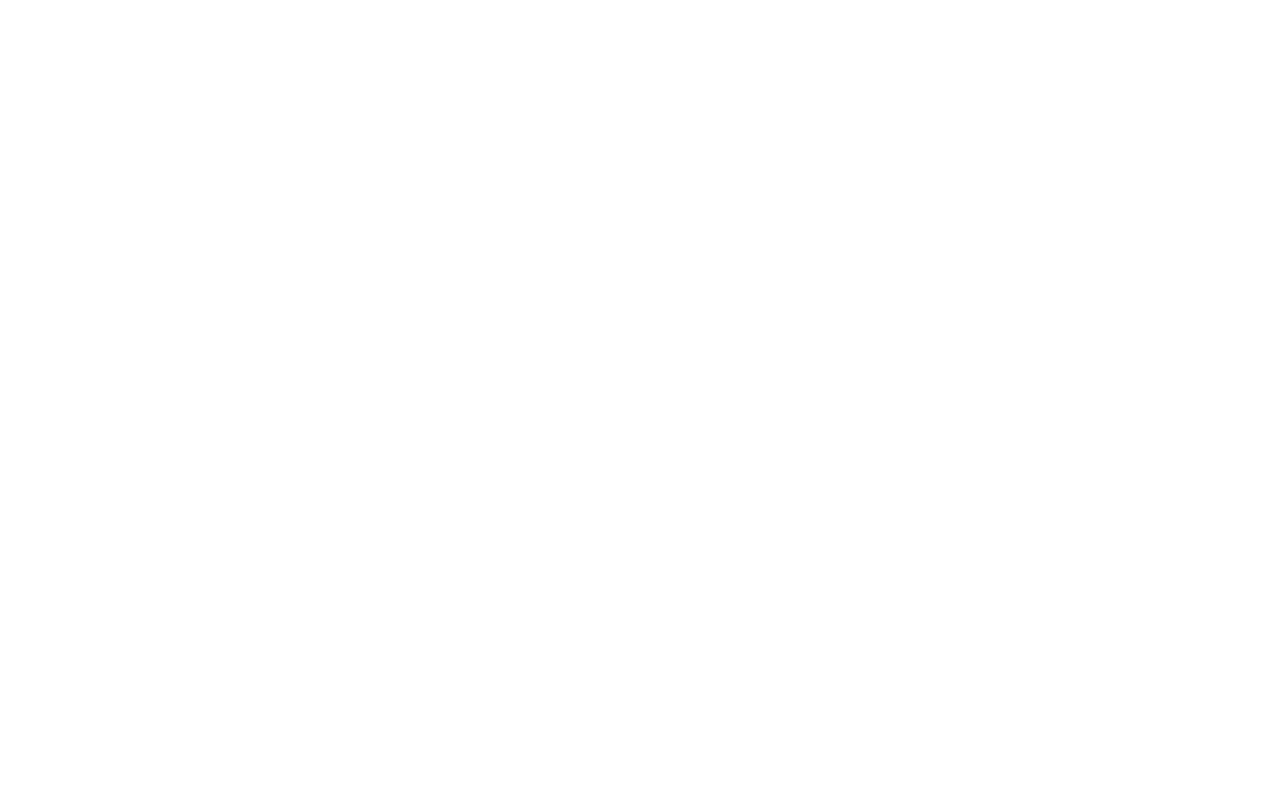
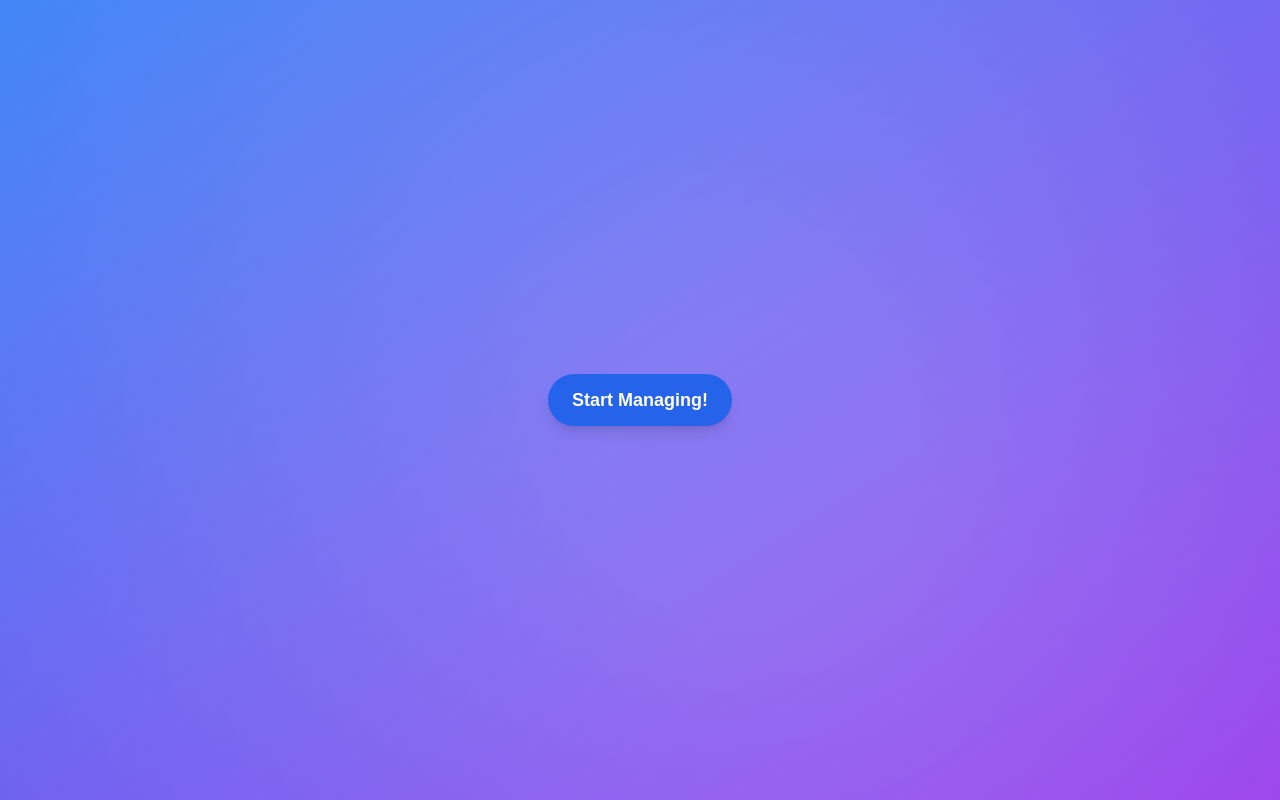
Before and after one commit to AbdelrahmanHesham11/multitaskmanagerv2, a React (Create React App) app in the folder frontend/: page /landing in a window 1280 px wide. Before the commit this address had no page. Built offline with nearby package versions, Linux system fonts and the light colour scheme.

Commit message:
Removed node module and added landing page

```diff
--- a/frontend/package.json
+++ b/frontend/package.json
@@ -13,6 +13,7 @@
     "@types/react": "^19.0.10",
     "@types/react-dom": "^19.0.4",
     "clsx": "^2.1.1",
+    "framer-motion": "^12.4.10",
     "react": "^19.0.0",
     "react-dom": "^19.0.0",
     "react-router-dom": "^7.2.0",
--- a/frontend/src/index.tsx
+++ b/frontend/src/index.tsx
@@ -8,8 +8,7 @@
 import reportWebVitals from "./reportWebVitals";
 import DashboardGroup from "./pages/Dashboardgroup";
 import GroupSelection from "./pages/GroupSelection";
-
-
+import LandingPage from "./pages/landing";
 
 const root = ReactDOM.createRoot(
   document.getElementById("root") as HTMLElement
@@ -25,6 +24,9 @@
         <Route path="/dashboard/group/:groupId" element={<DashboardGroup />} />
         <Route path="/GroupSelection" element={<GroupSelection />} />
         <Route path="/join-group/:groupId" element={<DashboardGroup />} />
+        <Route path="/landing" element={<LandingPage />} />
+
+
       </Routes>
     </Router>
   </React.StrictMode>
--- /dev/null
+++ b/frontend/src/pages/landing.tsx
@@ -0,0 +1,27 @@
+import { motion } from 'framer-motion';
+import Navbar from '../components/Navbar';
+
+
+<Navbar />
+export default function LandingPage() {
+  return (
+    <div className="relative w-full h-screen flex items-center justify-center overflow-hidden bg-gradient-to-br from-blue-500 to-purple-600">
+      {/* Background Animation */}
+      <motion.div
+        className="absolute inset-0 w-full h-full bg-opacity-50"
+        animate={{ backgroundPosition: ['0% 0%', '100% 100%', '0% 0%'] }}
+        transition={{ duration: 10, repeat: Infinity, ease: 'linear' }}
+        style={{ backgroundImage: 'radial-gradient(circle, rgba(255,255,255,0.2) 10%, transparent 70%)', backgroundSize: '200% 200%' }}
+      />
+
+      {/* Centered Button */}
+      <motion.button
+        className="relative z-10 px-6 py-3 text-lg font-semibold text-white bg-blue-600 rounded-full shadow-lg hover:bg-blue-700 focus:outline-none focus:ring-4 focus:ring-blue-300"
+        whileHover={{ scale: 1.1 }}
+        whileTap={{ scale: 0.9 }}
+      >
+        Start Managing!
+      </motion.button>
+    </div>
+  );
+}
```
Also changed, not shown: 2 other files (tests, documents, lock files or other folders).
